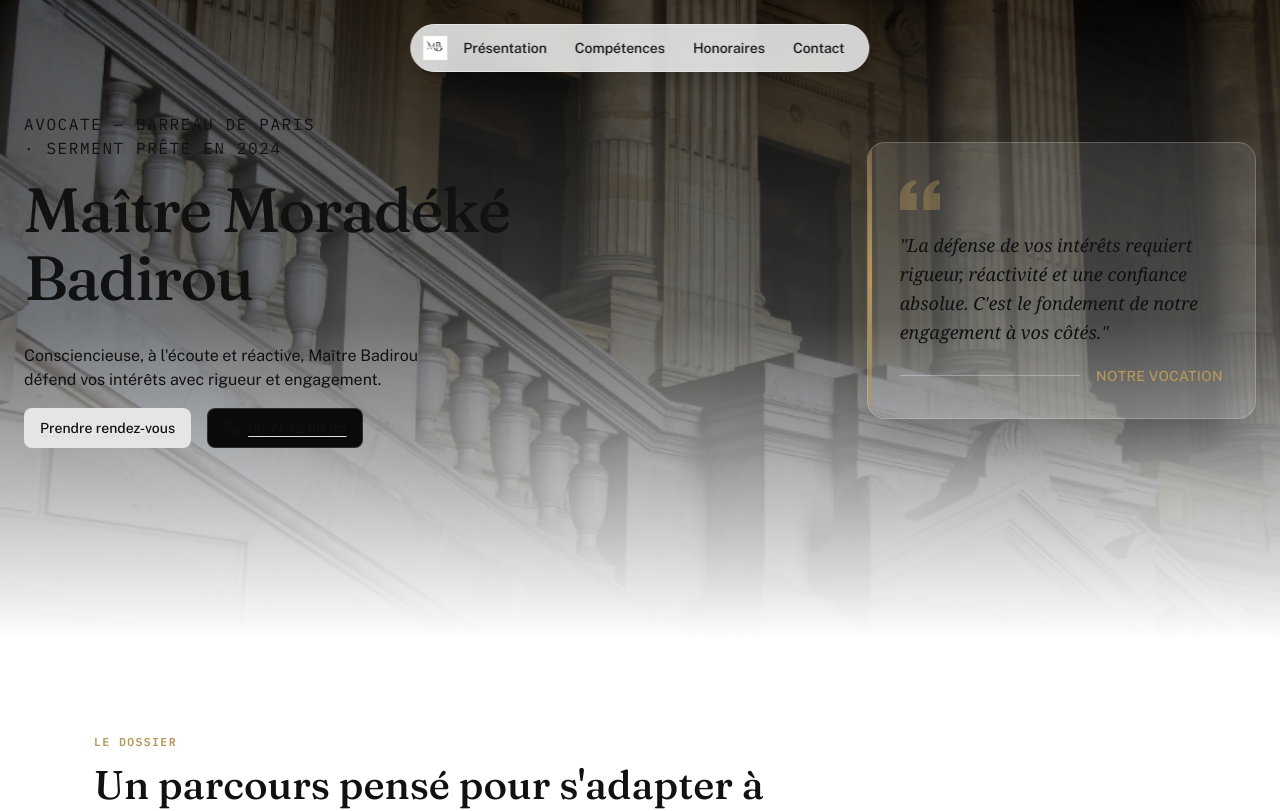
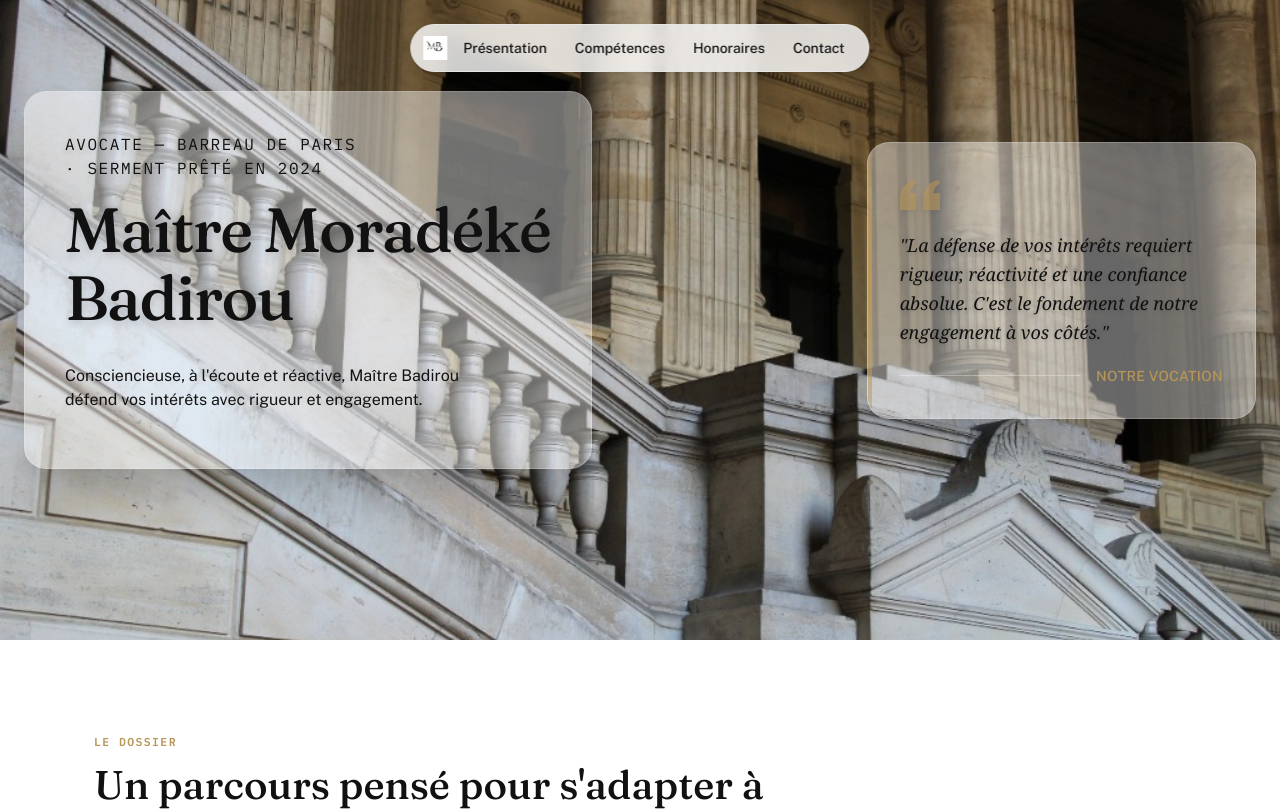
Before and after one commit to AGONGBONONTobi/ices_ai_platform, a React (Vite) app in the folder react-app/: page / in a window 1280 px wide. Shown: the top 811 px of the page. Built offline with nearby package versions, Linux system fonts and the light colour scheme.

Commit message:
style: remove hero overlay to show image, use glass cards, remove CTAs

```diff
--- a/react-app/src/components/ui/hero-07.tsx
+++ b/react-app/src/components/ui/hero-07.tsx
@@ -123,7 +123,7 @@ export function Hero07({
 
   return (
     <section className="relative isolate w-full min-h-[80vh] flex items-center justify-center overflow-hidden">
-      {/* Background Image with Overlay */}
+      {/* Beautiful Background Image (NO OVERLAY) */}
       {landscapeImage && (
         <div className="absolute inset-0 -z-10">
           <img
@@ -131,9 +131,6 @@ export function Hero07({
             alt={landscapeAlt}
             className="w-full h-full object-cover object-center"
           />
-          {/* Strong dark overlay for readability */}
-          <div className="absolute inset-0 bg-black/60 mix-blend-multiply" />
-          <div className="absolute inset-0 bg-gradient-to-t from-background via-background/20 to-transparent" />
         </div>
       )}
 
@@ -144,44 +141,42 @@ export function Hero07({
         whileInView={animate ? "visible" : undefined}
         viewport={{ once: true, margin: "-80px" }}
       >
-        {/* Left-aligned content */}
+        {/* Left-aligned content in a glass card for readability without ruining the image */}
         <Reveal active={animate} className={cn("flex flex-col lg:col-span-7 lg:items-start lg:text-left", vs.header)}>
-          {/* Force text color to white/light for readability against dark overlay */}
-          <div className="text-white/90 w-full">
+          <div className="bg-background/40 backdrop-blur-lg border border-white/20 rounded-3xl p-8 lg:p-10 shadow-2xl relative overflow-hidden">
+            {/* Soft inner glow */}
+            <div className="absolute inset-0 bg-gradient-to-br from-white/10 to-transparent pointer-events-none" />
+
+            <div className="relative z-10">
               {taglineElement && (
-              <p className={cn("max-w-xs leading-relaxed tracking-widest uppercase font-mono text-[#B8975A] mb-4", vs.tagline)}>
+                <p className={cn("max-w-xs leading-relaxed tracking-widest uppercase font-mono text-[#B8975A] mb-4 drop-shadow-md", vs.tagline)}>
                   <Balancer>{tagline}</Balancer>
                 </p>
               )}
               {titleElement && (
-              <h1 className={cn("font-serif font-normal tracking-tight text-balance text-white mb-6", vs.title)}>
+                <h1 className={cn("font-serif font-normal tracking-tight text-balance text-foreground mb-6 drop-shadow-lg", vs.title)}>
                   <Balancer>{title}</Balancer>
                 </h1>
               )}
               {descriptionElement && (
-              <p className={cn("max-w-xl leading-relaxed text-white/80 text-lg mb-8", vs.description)}>
+                <p className={cn("max-w-xl leading-relaxed text-foreground/90 text-lg", vs.description)}>
                   <Balancer>{description}</Balancer>
                 </p>
               )}
-            {ctasElement && (
-              <div className="dark flex flex-wrap items-center gap-x-4 gap-y-3 mt-4">
-                {primaryCTA?.ctaEnabled && <Cta cta={{...primaryCTA, variant: "default"}} />}
-                {secondaryCTA?.ctaEnabled && <Cta cta={{ ...secondaryCTA, variant: "outline" }} />}
             </div>
-            )}
           </div>
         </Reveal>
 
-        {/* Right column: Elegant Quote (Desktop filler) */}
+        {/* Right column: Elegant Quote */}
         <Reveal active={animate} className="hidden lg:flex lg:col-span-4 lg:col-start-9 flex-col justify-center">
-          <div className="bg-background/10 backdrop-blur-md border border-white/20 rounded-2xl p-8 relative overflow-hidden shadow-2xl">
+          <div className="bg-background/40 backdrop-blur-lg border border-white/20 rounded-3xl p-8 relative overflow-hidden shadow-2xl">
             {/* Elegant gold accent bar */}
             <div className="absolute top-0 left-0 bottom-0 w-1 bg-gradient-to-b from-[#B8975A]/40 via-[#B8975A] to-[#B8975A]/40"></div>
 
-            <svg className="w-10 h-10 text-[#B8975A]/40 mb-4" fill="currentColor" viewBox="0 0 24 24" aria-hidden="true">
+            <svg className="w-10 h-10 text-[#B8975A]/60 mb-4 drop-shadow-md" fill="currentColor" viewBox="0 0 24 24" aria-hidden="true">
               <path d="M14.017 21v-7.391c0-5.704 3.731-9.57 8.983-10.609l.995 2.151c-2.432.917-3.995 3.638-3.995 5.849h4v10h-9.983zm-14.017 0v-7.391c0-5.704 3.748-9.57 9-10.609l.996 2.151c-2.433.917-3.996 3.638-3.996 5.849h3.983v10h-9.983z" />
             </svg>
-            <p className="text-white/90 text-lg font-serif italic leading-relaxed mb-6">
+            <p className="text-foreground/90 text-lg font-serif italic leading-relaxed mb-6 drop-shadow-sm">
               "La défense de vos intérêts requiert rigueur, réactivité et une confiance absolue. C'est le fondement de notre engagement à vos côtés."
             </p>
             <div className="flex items-center gap-4">
```
Lines whose indentation alone changed are shown as unchanged.
